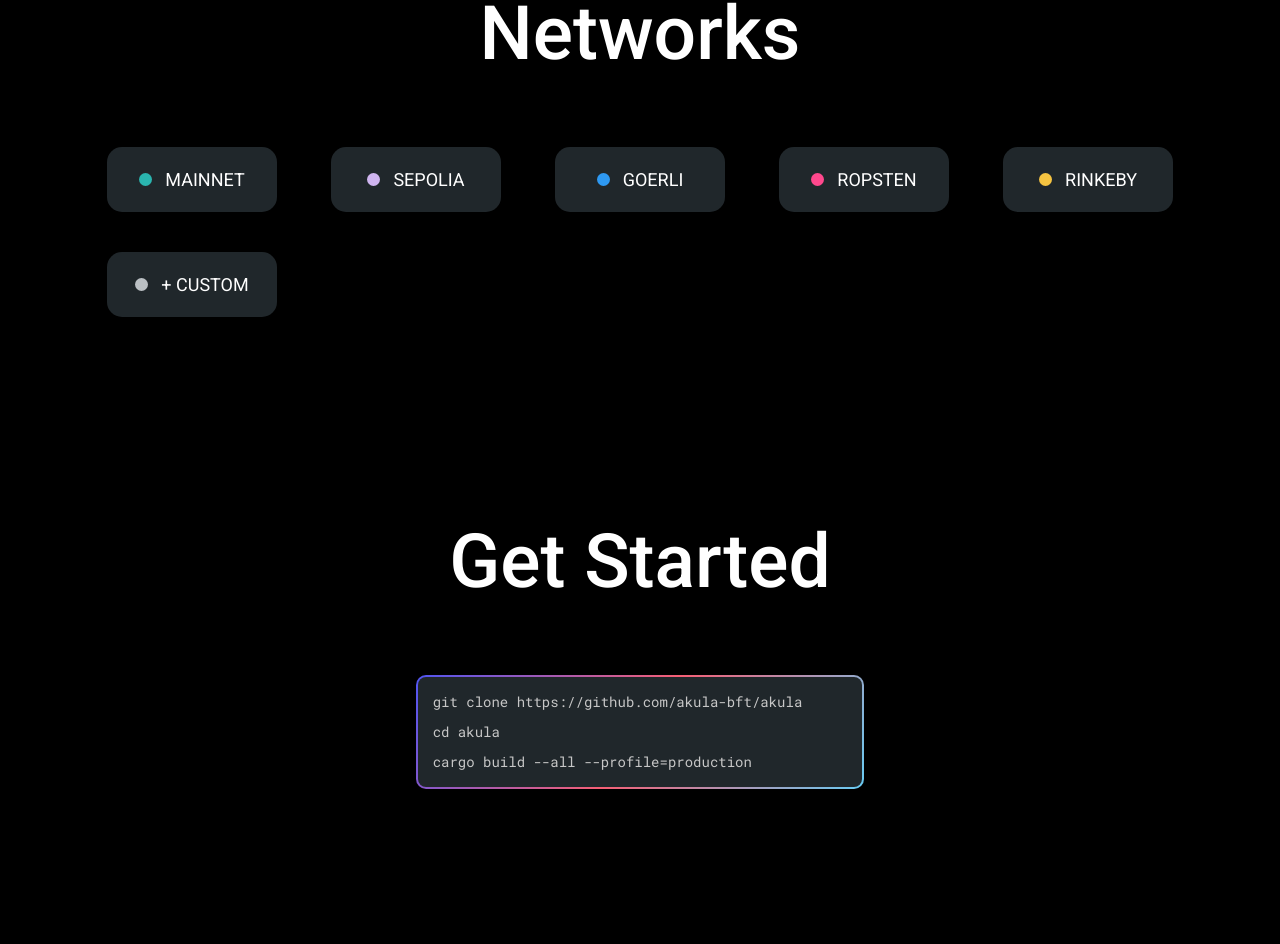
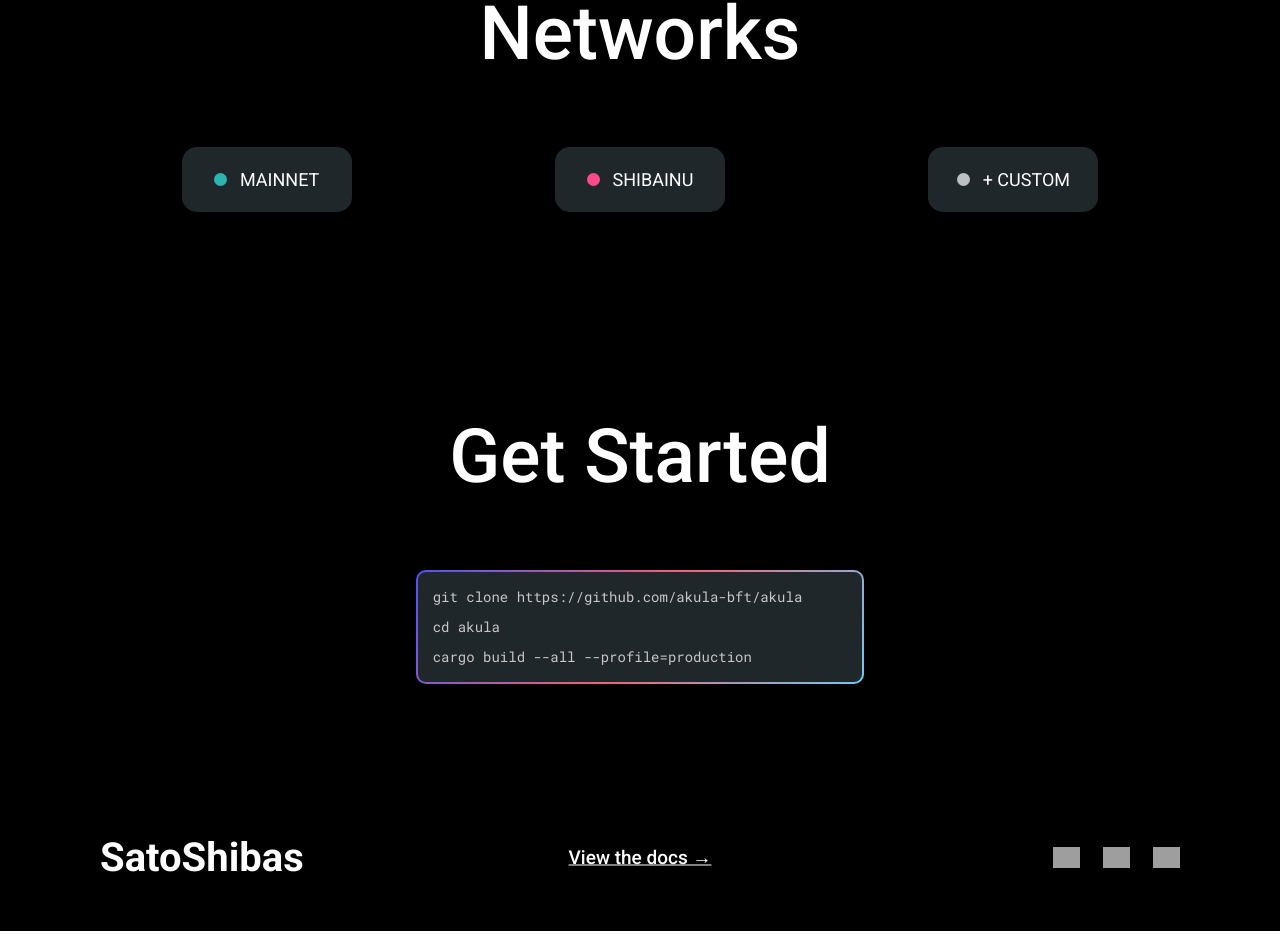
Before and after one commit to Satoshibas-com/LandingPage, a React (Create React App) app: page / in a window 1280 px wide. Shown: the part 3923-4867 px from the top of the page. Built offline with nearby package versions, Linux system fonts and the light colour scheme; grey boxes are pictures that could not be loaded.

Commit message:
Update Networks.tsx

```diff
--- a/src/components/Networks.tsx
+++ b/src/components/Networks.tsx
@@ -12,20 +12,8 @@ const networks: NetworkType[] = [
     color: "#2AB5AF",
   },
   {
-    name: "Sepolia",
-    color: "#CFB5F0",
-  },
-  {
-    name: "Goerli",
-    color: "#2E99F2",
-  },
-  {
-    name: "Ropsten",
+    name: "ShibaInu",
     color: "#FF488D",
-  },
-  {
-    name: "Rinkeby",
-    color: "#F6C441",
   },
   {
     name: "+ Custom",
```
